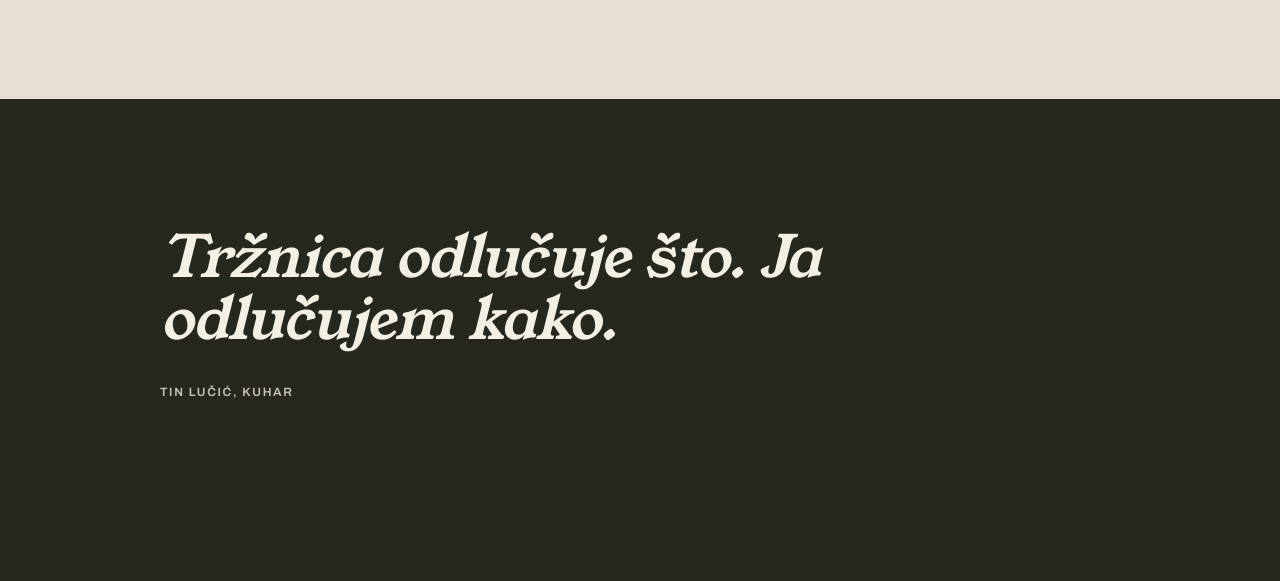
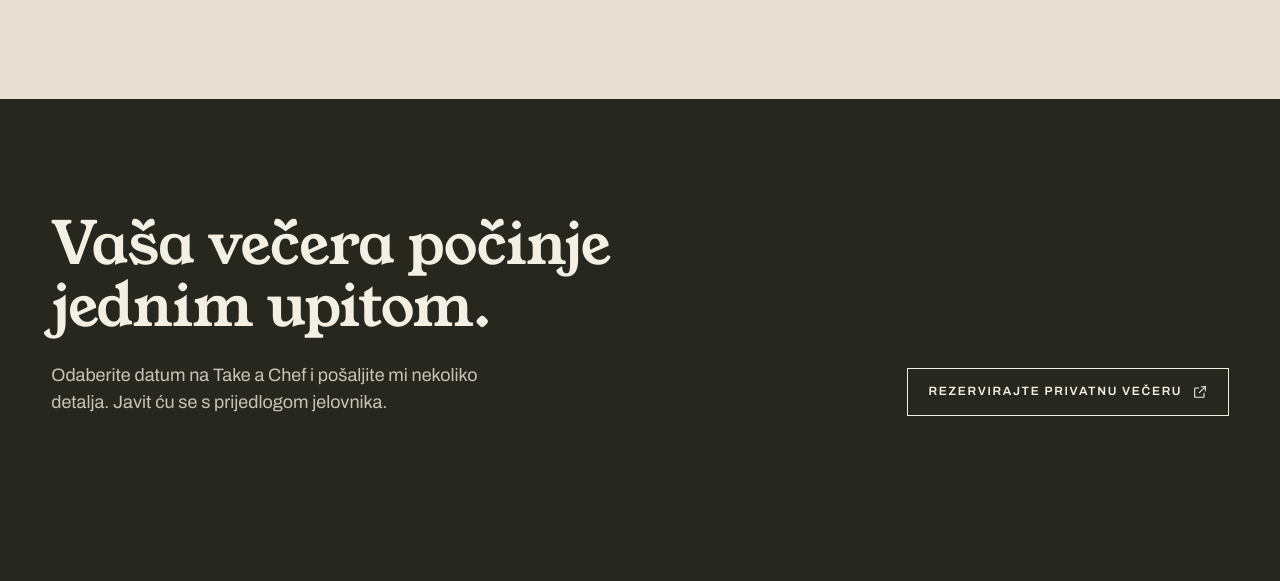
Before and after one commit to d0ughb0yy/gusti-iz-kuzine, an Astro site: page / in a window 1280 px wide. Shown: the part 4239-4820 px from the top of the page. Built offline with nearby package versions, Linux system fonts and the light colour scheme; Astro itself is replaced by a stand-in of ours.

Commit message:
End the home page on the gallery and the booking band
The chef's statement stays on private dining, where it sits beside the menu; the home wall already carries the project's voice.

```diff
--- a/src/components/HomePage.astro
+++ b/src/components/HomePage.astro
@@ -255,15 +255,6 @@ const formatItems = t.formats.items.map((item) => {
   </div>
 </section>
 
-<section class="statement" aria-label={t.statement.label}>
-  <div class="wrap statement__inner">
-    <blockquote>
-      <p>{t.statement.text}</p>
-    </blockquote>
-    <p class="statement__attribution">{t.statement.attribution}</p>
-  </div>
-</section>
-
 <CtaBand
   title={t.cta.title}
   lead={t.cta.lead}
```
